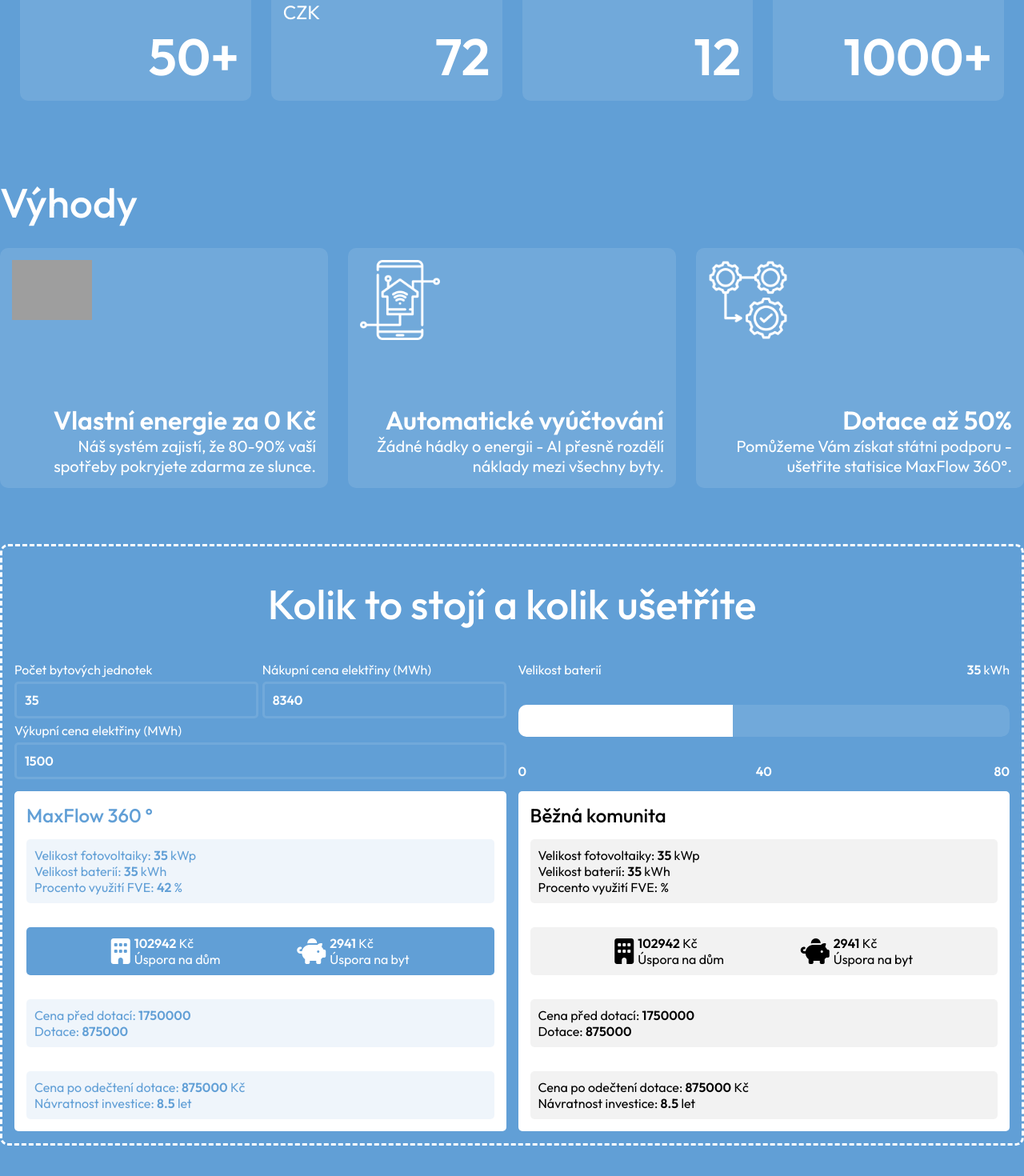
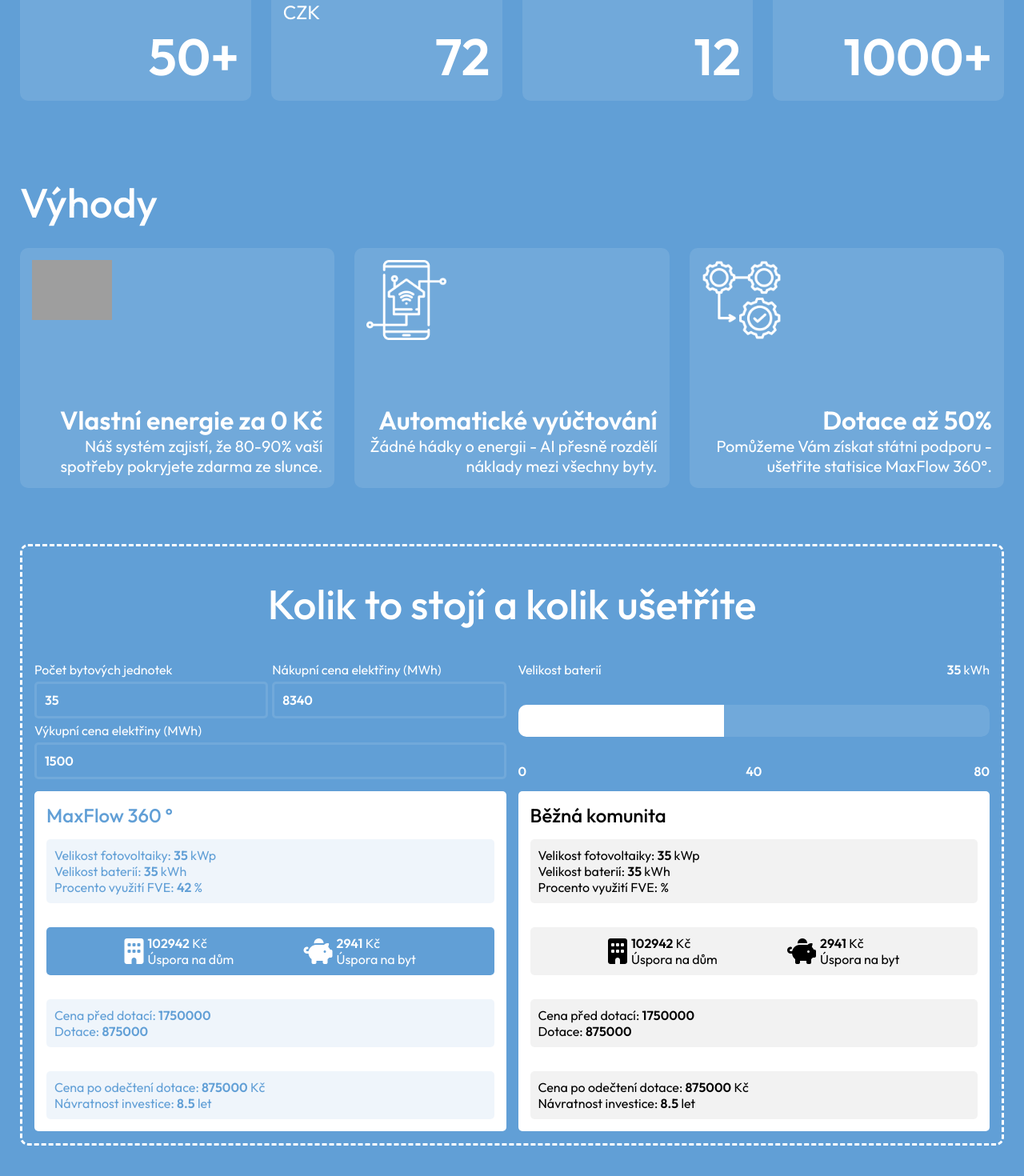
Before and after one commit to stepandordiai/max-flow, a React (Vite) app: page / in a window 1280 px wide. Shown: the part 1059-2529 px from the top of the page at 80% size. Built offline with nearby package versions, Linux system fonts and the light colour scheme; grey boxes are pictures that could not be loaded.

Commit message:
Update Benefits and Calculator styles

```diff
--- a/src/components/Benefits/Benefits.scss
+++ b/src/components/Benefits/Benefits.scss
@@ -1,5 +1,6 @@
 .benefits {
 	scroll-margin-top: 70px;
+	padding: 0 25px;
 }
 
 .benefits__title {
@@ -51,3 +52,9 @@
 		gap: 15px;
 	}
 }
+
+@media screen and (width < 808px) {
+	.benefits {
+		padding: 0 15px;
+	}
+}
--- a/src/components/Calculator/Calculator.scss
+++ b/src/components/Calculator/Calculator.scss
@@ -1,18 +1,15 @@
 .calculator {
 	display: flex;
 	flex-direction: column;
-	width: 100%;
 	gap: 15px;
 	border: 3px dashed #fff;
 	border-radius: 10px;
 	padding: 15px;
 	scroll-margin-top: 95px;
+	margin: 0 25px;
 }
 
 .calculator__title {
-	// font-size: clamp(2rem, 4vw, 4rem) !important;
-	// color: #fff;
-	// padding: 25px 0;
 	font-size: clamp(2rem, 4vw, 4rem) !important;
 	font-weight: 500;
 	padding: 25px 0;
@@ -74,9 +71,10 @@
 	}
 }
 
-@media screen and (width <= 896px) {
+@media screen and (width < 808px) {
 	.calculator {
 		scroll-margin-top: 85px;
+		margin: 0 15px;
 	}
 }
 
```
